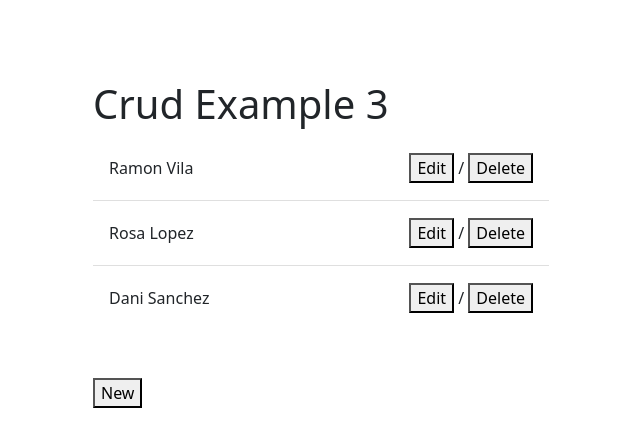
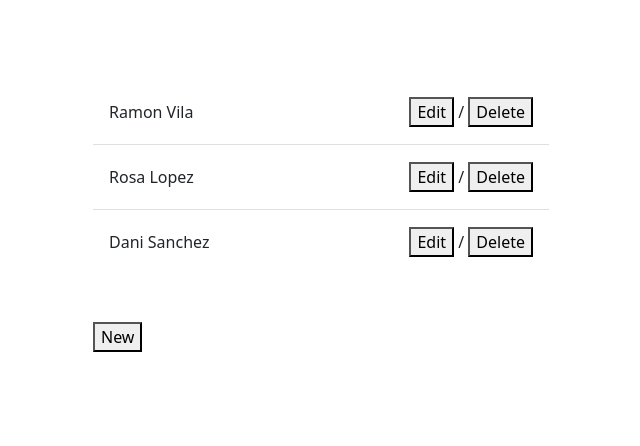
Before and after one commit to MiquelBO/crudAngularExample, an Angular app: page /users in a window 1280 px wide. Shown: the top 446 px of the page, without its empty margins (319-959 px from the left). Built offline with nearby package versions, Linux system fonts and the light colour scheme.

Commit message:
clean code

```diff
--- a/src/app/user/components/user-list/user-list.component.html
+++ b/src/app/user/components/user-list/user-list.component.html
@@ -1,5 +1,4 @@
 <div class="user-list container-fluid">
-    <h1>Crud Example 3</h1>
     <ul class="list-group list-group-flush">
         <li class="list-group-item" *ngFor="let user of userList">
             <ce-user-list-item [user]="user" (clickEdit)="editUser($event)" (clickDelete)="deleteUser($event)"></ce-user-list-item>
```
